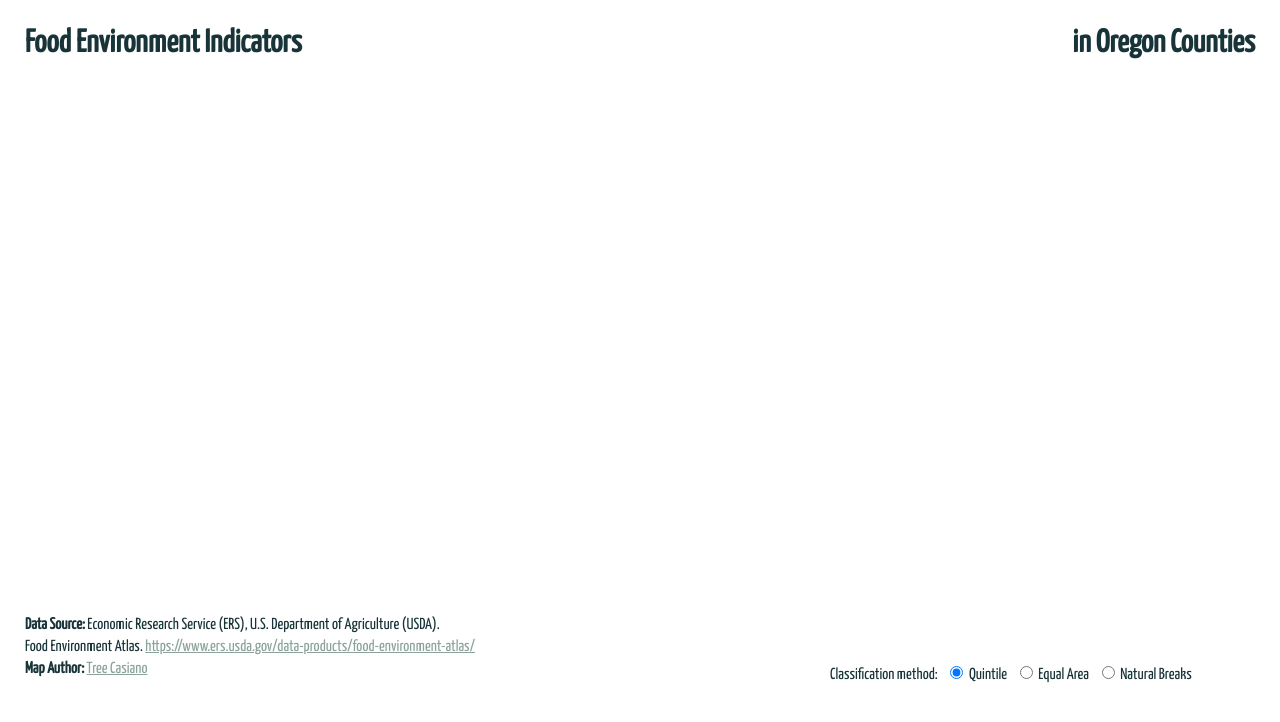
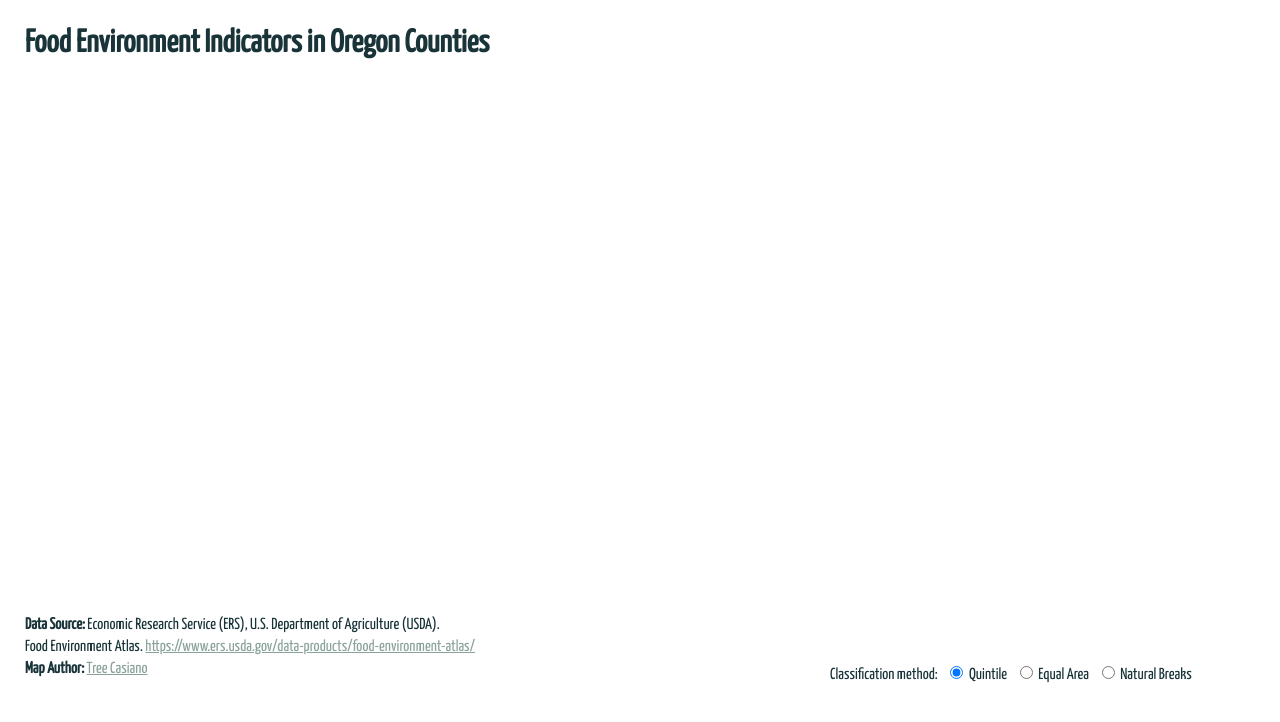
Before and after one commit to treecasiano/d3-coordinated-viz, a website: page index.html in a window 1280 px wide. Drawn offline with nearby package versions, Linux system fonts and the light colour scheme; no server answers; a script that the page names is missing.

Commit message:
fix title layout

```diff
--- a/css/style.css
+++ b/css/style.css
@@ -150,10 +150,3 @@ input[type=radio] {
     margin-left: 5px;
     margin-right: 3px;
 }
-
-
-/* utility classes */
-.no-wrap {
-    float: right;
-    margin-right: 25px;
-}
--- a/index.html
+++ b/index.html
@@ -16,7 +16,7 @@
             <p class="browserupgrade">You are using an <strong>outdated</strong> browser. Please <a href="https://browsehappy.com/">upgrade your browser</a> to improve your experience and security.</p>
         <![endif]-->
         <header class="mainHeader">
-            <h1>Food Environment Indicators<span class="no-wrap"> in Oregon Counties</span></h1>
+            <h1>Food Environment Indicators in Oregon Counties</h1>
         </header>
         <main class="mainContainer">
         </main>
```
